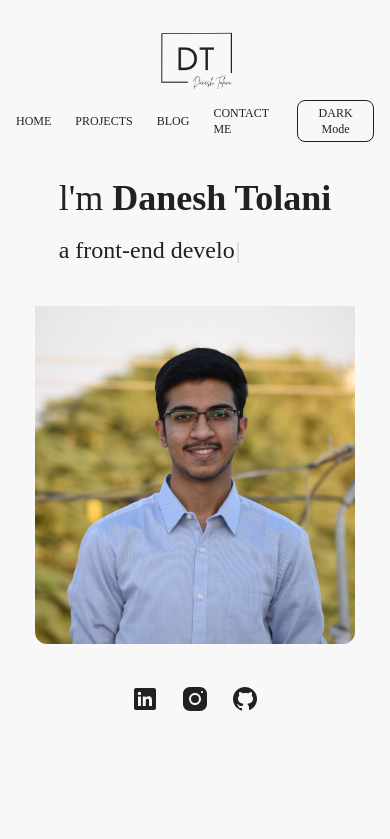
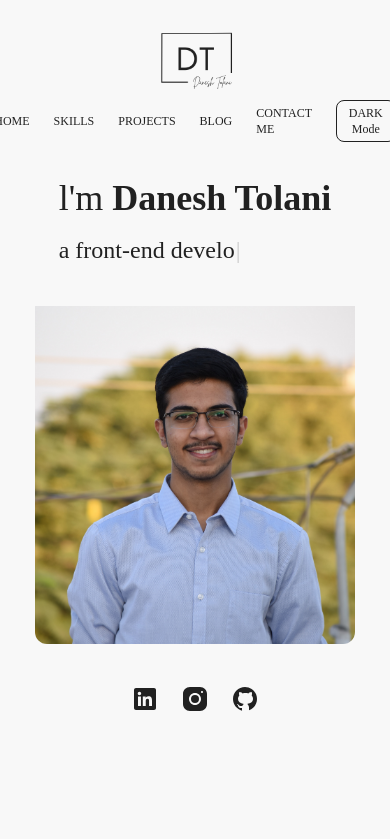
Before and after one commit to danesh-tolani/my-resume, a React (Create React App) app: page / in a window 390 px wide. Shown: the top 839 px of the page. Built offline with nearby package versions, Linux system fonts and the light colour scheme.

Commit message:
added react-scroll

```diff
--- a/src/App.js
+++ b/src/App.js
@@ -19,11 +19,11 @@ function App() {
           setTheme={setTheme}
           theme={theme}
         />
-        <HomePage />
+        {/* <HomePage />
         <Skills />
         <Experience />
         <Projects />
-        <ContactForm />
+        <ContactForm /> */}
       </div>
     </ThemeContext.Provider>
   );
--- a/src/components/ContactForm.jsx
+++ b/src/components/ContactForm.jsx
@@ -32,6 +32,8 @@ const ContactForm = () => {
           <div>
             <p className="text-lg">My Socials</p>
             <div className="bottom-portion flex gap-x-2 ">
+              <a href="https://www.linkedin.com/in/danesh-t-666283129?lipi=urn%3Ali%3Apage%3Ad_flagship3_profile_view_base_contact_details%3BYS42R7qHRDSxn42QHwd1YA%3D%3D" target="_blank">
+
               <svg
                 className={`cursor-pointer`}
                 style={{ fill: textColor }}
@@ -39,6 +41,7 @@ const ContactForm = () => {
                 height="30px">
                 <path d="M24,4H6C4.895,4,4,4.895,4,6v18c0,1.105,0.895,2,2,2h18c1.105,0,2-0.895,2-2V6C26,4.895,25.105,4,24,4z M10.954,22h-2.95 v-9.492h2.95V22z M9.449,11.151c-0.951,0-1.72-0.771-1.72-1.72c0-0.949,0.77-1.719,1.72-1.719c0.948,0,1.719,0.771,1.719,1.719 C11.168,10.38,10.397,11.151,9.449,11.151z M22.004,22h-2.948v-4.616c0-1.101-0.02-2.517-1.533-2.517 c-1.535,0-1.771,1.199-1.771,2.437V22h-2.948v-9.492h2.83v1.297h0.04c0.394-0.746,1.356-1.533,2.791-1.533 c2.987,0,3.539,1.966,3.539,4.522V22z" />
               </svg>
+                  </a>
               <svg
                 className={`cursor-pointer`}
                 style={{ fill: textColor }}
@@ -46,6 +49,8 @@ const ContactForm = () => {
                 height="30px">
                 <path d="M 9.9980469 3 C 6.1390469 3 3 6.1419531 3 10.001953 L 3 20.001953 C 3 23.860953 6.1419531 27 10.001953 27 L 20.001953 27 C 23.860953 27 27 23.858047 27 19.998047 L 27 9.9980469 C 27 6.1390469 23.858047 3 19.998047 3 L 9.9980469 3 z M 22 7 C 22.552 7 23 7.448 23 8 C 23 8.552 22.552 9 22 9 C 21.448 9 21 8.552 21 8 C 21 7.448 21.448 7 22 7 z M 15 9 C 18.309 9 21 11.691 21 15 C 21 18.309 18.309 21 15 21 C 11.691 21 9 18.309 9 15 C 9 11.691 11.691 9 15 9 z M 15 11 A 4 4 0 0 0 11 15 A 4 4 0 0 0 15 19 A 4 4 0 0 0 19 15 A 4 4 0 0 0 15 11 z" />{" "}
               </svg>
+              <a href="https://github.com/danesh-tolani" target="_blank">
+
               <svg
                 className={`cursor-pointer`}
                 style={{ fill: textColor }}
@@ -53,6 +58,7 @@ const ContactForm = () => {
                 height="30px">
                 <path d="M15,3C8.373,3,3,8.373,3,15c0,5.623,3.872,10.328,9.092,11.63C12.036,26.468,12,26.28,12,26.047v-2.051 c-0.487,0-1.303,0-1.508,0c-0.821,0-1.551-0.353-1.905-1.009c-0.393-0.729-0.461-1.844-1.435-2.526 c-0.289-0.227-0.069-0.486,0.264-0.451c0.615,0.174,1.125,0.596,1.605,1.222c0.478,0.627,0.703,0.769,1.596,0.769 c0.433,0,1.081-0.025,1.691-0.121c0.328-0.833,0.895-1.6,1.588-1.962c-3.996-0.411-5.903-2.399-5.903-5.098 c0-1.162,0.495-2.286,1.336-3.233C9.053,10.647,8.706,8.73,9.435,8c1.798,0,2.885,1.166,3.146,1.481C13.477,9.174,14.461,9,15.495,9 c1.036,0,2.024,0.174,2.922,0.483C18.675,9.17,19.763,8,21.565,8c0.732,0.731,0.381,2.656,0.102,3.594 c0.836,0.945,1.328,2.066,1.328,3.226c0,2.697-1.904,4.684-5.894,5.097C18.199,20.49,19,22.1,19,23.313v2.734 c0,0.104-0.023,0.179-0.035,0.268C23.641,24.676,27,20.236,27,15C27,8.373,21.627,3,15,3z" />{" "}
               </svg>
+                  </a>
             </div>
           </div>
         </div>
--- a/src/components/HomePage.jsx
+++ b/src/components/HomePage.jsx
@@ -36,6 +36,8 @@ const HomePage = () => {
         />
       </div>
       <div className="bottom-portion flex gap-x-5 py-10">
+      <a href="https://www.linkedin.com/in/danesh-t-666283129?lipi=urn%3Ali%3Apage%3Ad_flagship3_profile_view_base_contact_details%3BYS42R7qHRDSxn42QHwd1YA%3D%3D" target="_blank">
+
         <svg
           className={`cursor-pointer`}
           style={{ fill: logoColor }}
@@ -43,6 +45,7 @@ const HomePage = () => {
           height="30px">
           <path d="M24,4H6C4.895,4,4,4.895,4,6v18c0,1.105,0.895,2,2,2h18c1.105,0,2-0.895,2-2V6C26,4.895,25.105,4,24,4z M10.954,22h-2.95 v-9.492h2.95V22z M9.449,11.151c-0.951,0-1.72-0.771-1.72-1.72c0-0.949,0.77-1.719,1.72-1.719c0.948,0,1.719,0.771,1.719,1.719 C11.168,10.38,10.397,11.151,9.449,11.151z M22.004,22h-2.948v-4.616c0-1.101-0.02-2.517-1.533-2.517 c-1.535,0-1.771,1.199-1.771,2.437V22h-2.948v-9.492h2.83v1.297h0.04c0.394-0.746,1.356-1.533,2.791-1.533 c2.987,0,3.539,1.966,3.539,4.522V22z" />
         </svg>
+        </a>
         <svg
           className={`cursor-pointer`}
           style={{ fill: logoColor }}
@@ -50,6 +53,8 @@ const HomePage = () => {
           height="30px">
           <path d="M 9.9980469 3 C 6.1390469 3 3 6.1419531 3 10.001953 L 3 20.001953 C 3 23.860953 6.1419531 27 10.001953 27 L 20.001953 27 C 23.860953 27 27 23.858047 27 19.998047 L 27 9.9980469 C 27 6.1390469 23.858047 3 19.998047 3 L 9.9980469 3 z M 22 7 C 22.552 7 23 7.448 23 8 C 23 8.552 22.552 9 22 9 C 21.448 9 21 8.552 21 8 C 21 7.448 21.448 7 22 7 z M 15 9 C 18.309 9 21 11.691 21 15 C 21 18.309 18.309 21 15 21 C 11.691 21 9 18.309 9 15 C 9 11.691 11.691 9 15 9 z M 15 11 A 4 4 0 0 0 11 15 A 4 4 0 0 0 15 19 A 4 4 0 0 0 19 15 A 4 4 0 0 0 15 11 z" />{" "}
         </svg>
+        <a href="https://github.com/danesh-tolani" target="_blank">
+
         <svg
           className={`cursor-pointer`}
           style={{ fill: logoColor }}
@@ -57,6 +62,7 @@ const HomePage = () => {
           height="30px">
           <path d="M15,3C8.373,3,3,8.373,3,15c0,5.623,3.872,10.328,9.092,11.63C12.036,26.468,12,26.28,12,26.047v-2.051 c-0.487,0-1.303,0-1.508,0c-0.821,0-1.551-0.353-1.905-1.009c-0.393-0.729-0.461-1.844-1.435-2.526 c-0.289-0.227-0.069-0.486,0.264-0.451c0.615,0.174,1.125,0.596,1.605,1.222c0.478,0.627,0.703,0.769,1.596,0.769 c0.433,0,1.081-0.025,1.691-0.121c0.328-0.833,0.895-1.6,1.588-1.962c-3.996-0.411-5.903-2.399-5.903-5.098 c0-1.162,0.495-2.286,1.336-3.233C9.053,10.647,8.706,8.73,9.435,8c1.798,0,2.885,1.166,3.146,1.481C13.477,9.174,14.461,9,15.495,9 c1.036,0,2.024,0.174,2.922,0.483C18.675,9.17,19.763,8,21.565,8c0.732,0.731,0.381,2.656,0.102,3.594 c0.836,0.945,1.328,2.066,1.328,3.226c0,2.697-1.904,4.684-5.894,5.097C18.199,20.49,19,22.1,19,23.313v2.734 c0,0.104-0.023,0.179-0.035,0.268C23.641,24.676,27,20.236,27,15C27,8.373,21.627,3,15,3z" />{" "}
         </svg>
+            </a>
       </div>
     </div>
   );
--- a/src/components/Navbar.jsx
+++ b/src/components/Navbar.jsx
@@ -1,11 +1,19 @@
 import React, { useContext } from "react";
+import { Link } from "react-scroll";
 import { ThemeContext } from "../context";
+import ContactForm from "./ContactForm";
+import Experience from "./Experience";
+import HomePage from "./HomePage";
+import Projects from "./Projects";
+import Skills from "./Skills";
 
 const Navbar = ({ setTheme }) => {
   const theme = useContext(ThemeContext);
   const textColor = theme === "light" ? "#212121" : "#f8f8f8";
 
   return (
+    <nav>
+
     <div className="flex flex-col lg:flex-row  justify-between items-center py-5 ">
       {theme === "dark" ? (
         <img
@@ -18,26 +26,45 @@ const Navbar = ({ setTheme }) => {
           className="w-20"
           alt="logo"></img>
       )}
-      <ul className="flex gap-x-6 items-center">
+      <ul className="flex gap-x-6 items-center ">
         <li
           className="cursor-pointer text-xs lg:text-lg"
           style={{ color: textColor }}>
+      <Link activeClass="active" smooth={true}  to="home">
           HOME
+        </Link>
         </li>
         <li
           className="cursor-pointer text-xs lg:text-lg"
           style={{ color: textColor }}>
-          PROJECTS
+            <Link activeClass="active" smooth={true}  to="skills">
+
+          SKILLS
+            </Link>
         </li>
         <li
           className="cursor-pointer text-xs lg:text-lg"
           style={{ color: textColor }}>
-          BLOG
+            <Link activeClass="active" smooth={true}  to="projects">
+
+          PROJECTS
+            </Link>
         </li>
         <li
           className="cursor-pointer text-xs lg:text-lg"
           style={{ color: textColor }}>
+            <a href="https://daneshtolani18.hashnode.dev" target="_blank">
+          BLOG
+            </a>
+
+        </li>
+        <li
+          className="cursor-pointer text-xs lg:text-lg"
+          style={{ color: textColor }}>
+            <Link activeClass="active" smooth={true}  to="contactMe">
+
           CONTACT ME
+            </Link>
         </li>
         <button
           className="cursor-pointer text-xs lg:text-lg py-1 lg:py-2 px-3 lg:px-6 rounded-lg"
@@ -46,7 +73,25 @@ const Navbar = ({ setTheme }) => {
           {theme === "light" ? "dark".toUpperCase() : "light".toUpperCase()} Mode
         </button>
       </ul>
-    </div>
+
+      </div>
+        <section name="home">
+          <HomePage />
+        </section>
+        <section name="skills">
+          <Skills id="skills"/>
+        </section>
+        <section name="experience">
+          <Experience id="experience"/>
+        </section>
+        <section name="projects">
+          <Projects id="projects"/>
+        </section>
+        <section name="contactMe">
+          <ContactForm id="contactMe"/>
+        </section>
+    </nav>
+
   );
 };
 
```
